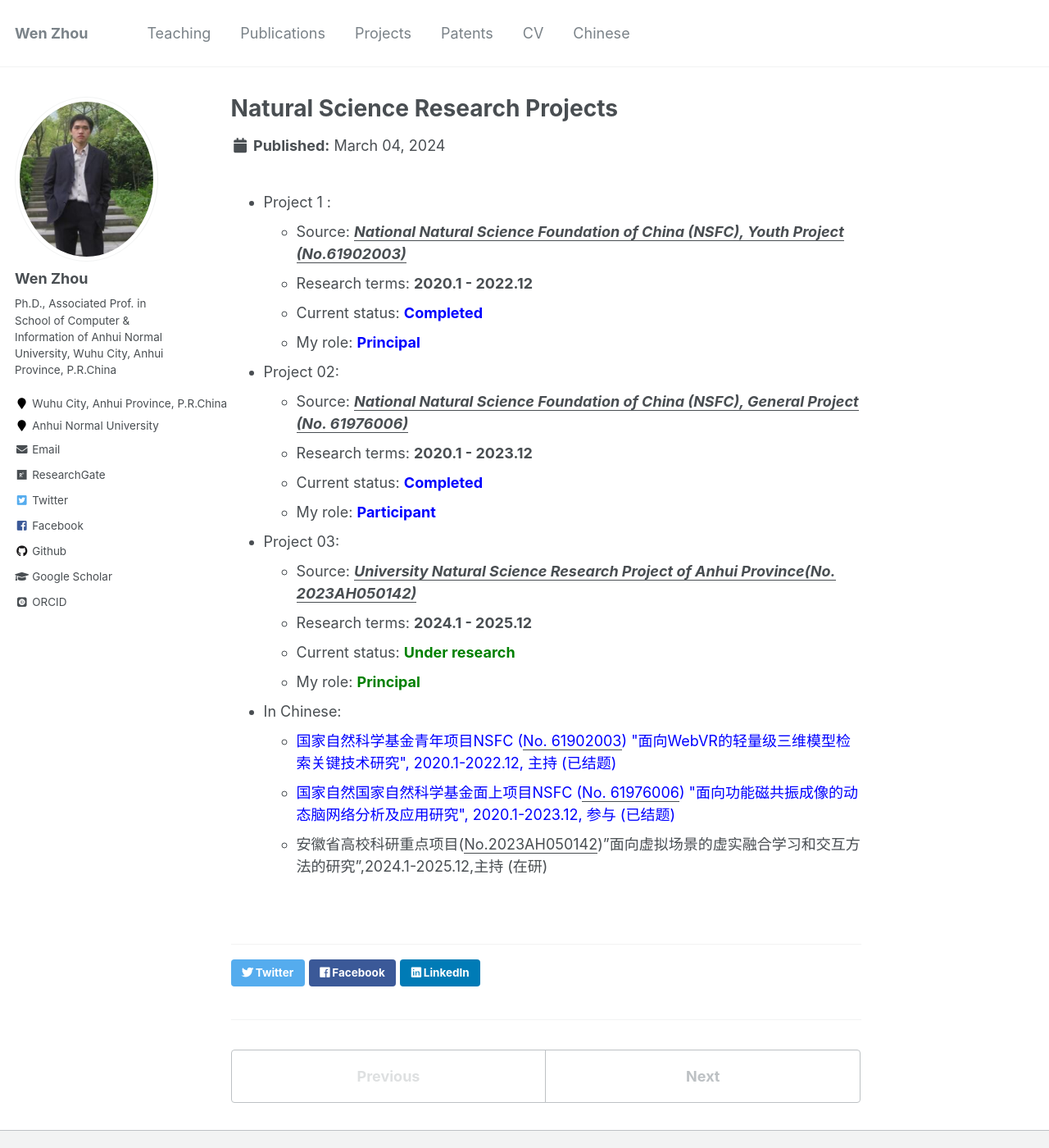
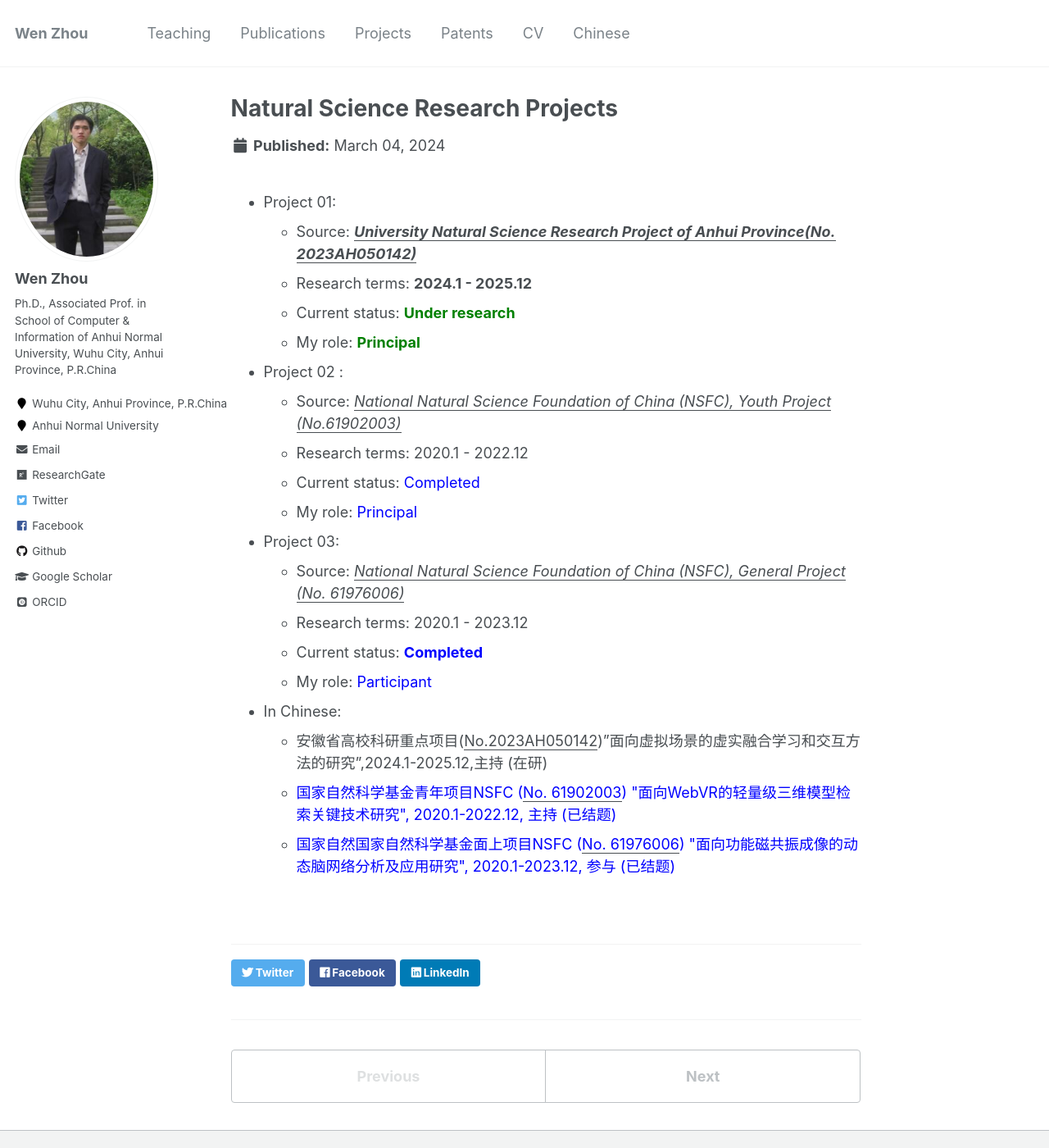
Before and after one commit to zhouwen327/zhouwen327.github.io, a Jekyll site: the page built from _projects/project01.md, in a window 1280 px wide and 1400 px high. Shown: the whole window at 82% size. Built offline with Jekyll 4.4.1, drawn with Linux system fonts in a browser that asks for light colours; some web fonts are replaced.

Commit message:
Update project01.md

```diff
--- a/_projects/project01.md
+++ b/_projects/project01.md
@@ -6,22 +6,23 @@ permalink: /projects/project01/
 Date: August 28th, 2023
 output: true
 ---
-+ Project 1 :
-    - Source: <i><b><u>National Natural Science Foundation of China (NSFC), Youth Project (No.61902003)</u></b></i>
-    - Research terms: <b>2020.1 - 2022.12</b>
-    - Current status: <b><font color='blue'>Completed</font></b>
-    - My role:  <font color='blue'><b>Principal</b></font>
-+ Project 02:
-    + Source: <i><b><u>National Natural Science Foundation of China (NSFC), General Project (No. 61976006)</u></b></i>
-    - Research terms: <b>2020.1 - 2023.12</b>
-    - Current status: <b><font color='blue'>Completed </font></b>
-    - My role:  <font color='blue'><b>Participant</b></font>
-+ Project 03:
++ Project 01:
     + Source: <i><b><u>University Natural Science Research Project of Anhui Province(No. 2023AH050142)</u></b></i>
     - Research terms: <b>2024.1 - 2025.12</b>
     - Current status: <b><font color='green'>Under research </font></b>
     - My role:  <font color='green'><b>Principal</b></font>
++ Project 02 :
+    - Source: <i><u>National Natural Science Foundation of China (NSFC), Youth Project (No.61902003)</u></i>
+    - Research terms: 2020.1 - 2022.12
+    - Current status: <font color='blue'>Completed</font>
+    - My role:  <font color='blue'>Principal</font>
++ Project 03:
+    + Source: <i><u>National Natural Science Foundation of China (NSFC), General Project (No. 61976006)</u></i>
+    - Research terms: 2020.1 - 2023.12
+    - Current status: <b><font color='blue'>Completed </font></b>
+    - My role:  <font color='blue'>Participant</font>
+
 - In Chinese:
+    - 安徽省高校科研重点项目(<u>No.2023AH050142</u>)"面向虚拟场景的虚实融合学习和交互方法的研究",2024.1-2025.12,主持 (在研)
     - <font style='color: blue;'>国家自然科学基金青年项目NSFC (<u>No. 61902003</u>) "面向WebVR的轻量级三维模型检索关键技术研究", 2020.1-2022.12, 主持 (已结题)</font>
     - <font style='color: blue;'>国家自然国家自然科学基金面上项目NSFC (<u>No. 61976006</u>) "面向功能磁共振成像的动态脑网络分析及应用研究", 2020.1-2023.12, 参与 (已结题)</font>
-    - 安徽省高校科研重点项目(<u>No.2023AH050142</u>)"面向虚拟场景的虚实融合学习和交互方法的研究",2024.1-2025.12,主持 (在研)
```
